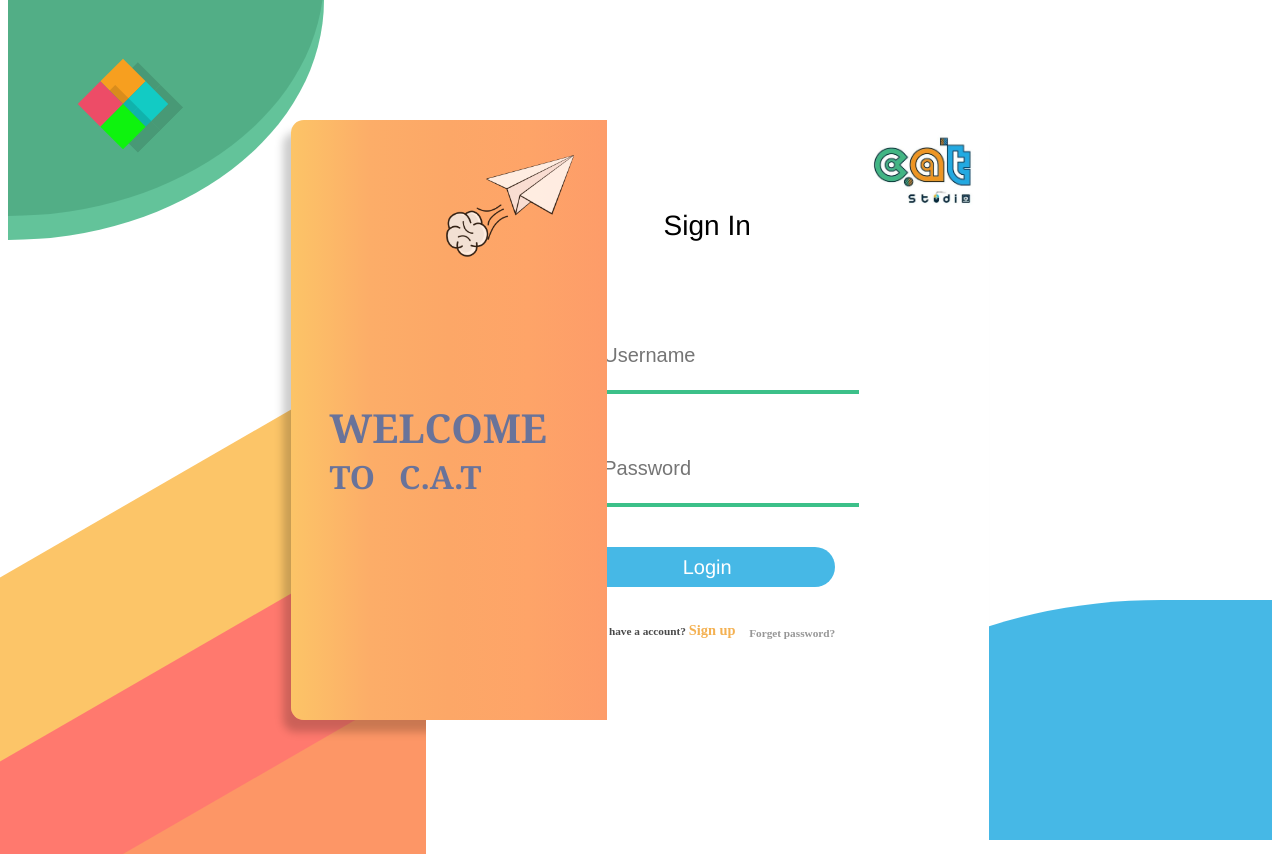
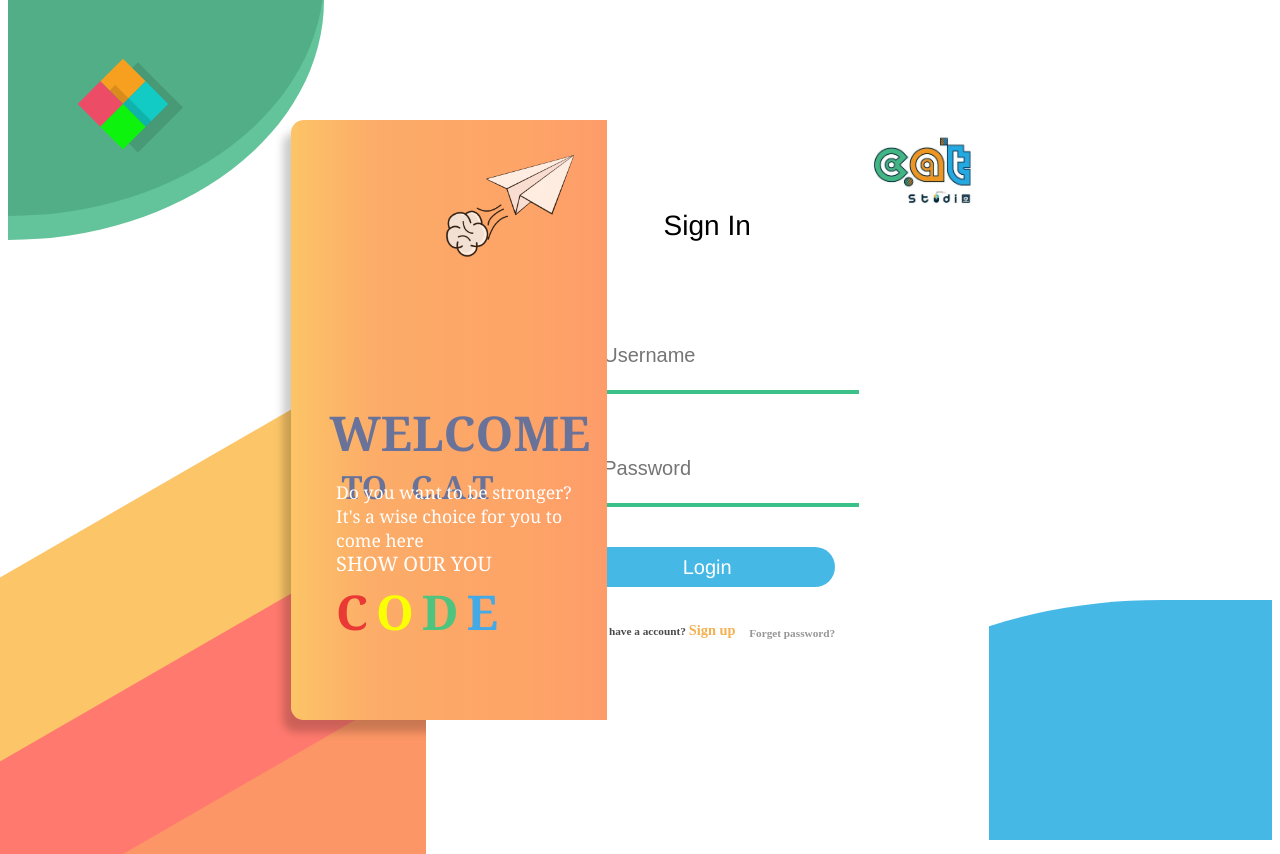
Before and after one commit to Krega0129/CAT-web, a Vue app in the folder catweb/: page /loginReg in a window 1280 px wide. Shown: the top 854 px of the page. Built offline with nearby package versions, Linux system fonts and the light colour scheme.

Commit message:
'2020.8.16--2'

```diff
--- a/catweb/src/views/login/childComps/catlogo.vue
+++ b/catweb/src/views/login/childComps/catlogo.vue
@@ -5,6 +5,17 @@
       <div class="tocat">
           <div class="to">TO</div>
           <div class="cat">C.A.T</div>
+      </div>
+    </div>
+    <div class="sentence">
+      <div class="aside1">Do you want to be stronger?</div>
+      <div class="aside2">It's a wise choice for you to come here</div>
+      <div class="show">SHOW OUR YOU</div>
+      <div class="code">
+        <div class="letterC">C</div>
+        <div class="letterO">O</div>
+        <div class="letterD">D</div>
+        <div class="letterE">E</div>
       </div>
     </div>
     <img src="@/assets/img/plane.png" alt class="logoplane" />
@@ -99,7 +110,7 @@ export default {
 }
 .welcome{
   font-weight: bolder;
-  font-size: 5vh;
+  font-size: 6vh;
   color: #69739a;
 }
 .tocat{
@@ -109,6 +120,39 @@ export default {
   color: #69739a;
 }
 .to{
-  margin-right: 3vh;
+  margin: 0 3vh 0 1.5vh;
+}
+.sentence{
+  position: absolute;
+  bottom: 12vh;
+  left: 3.5vw;
+  font-family: Georgia, 'Times New Roman', Times, serif;
+  font-size: 2.2vh;
+  color: #ffffff;
+  line-height: 3vh;
+}
+.show{
+  font-size: 2.5vh;
+}
+.code{
+  display: flex;
+  font-size: 6vh;
+  font-weight: bolder;
+  margin-top: 3vh;
+}
+.code div{
+  margin-right: 1vh;
+}
+.letterC{
+  color: #ea3834;
+}
+.letterO{
+  color: #fbff04;
+}
+.letterD{
+  color: #4fc47e;
+}
+.letterE{
+  color: #43a9e7;
 }
 </style>
```
